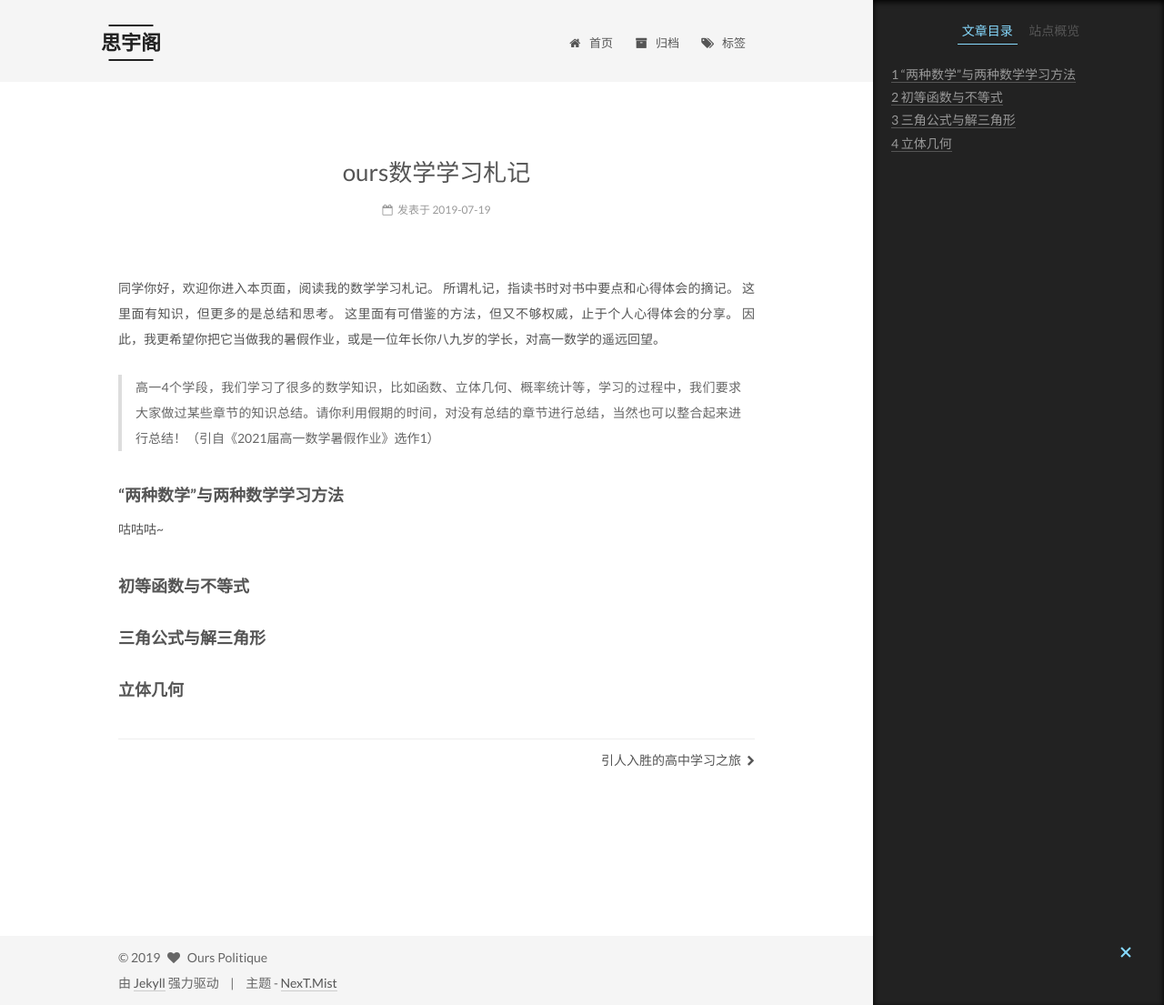
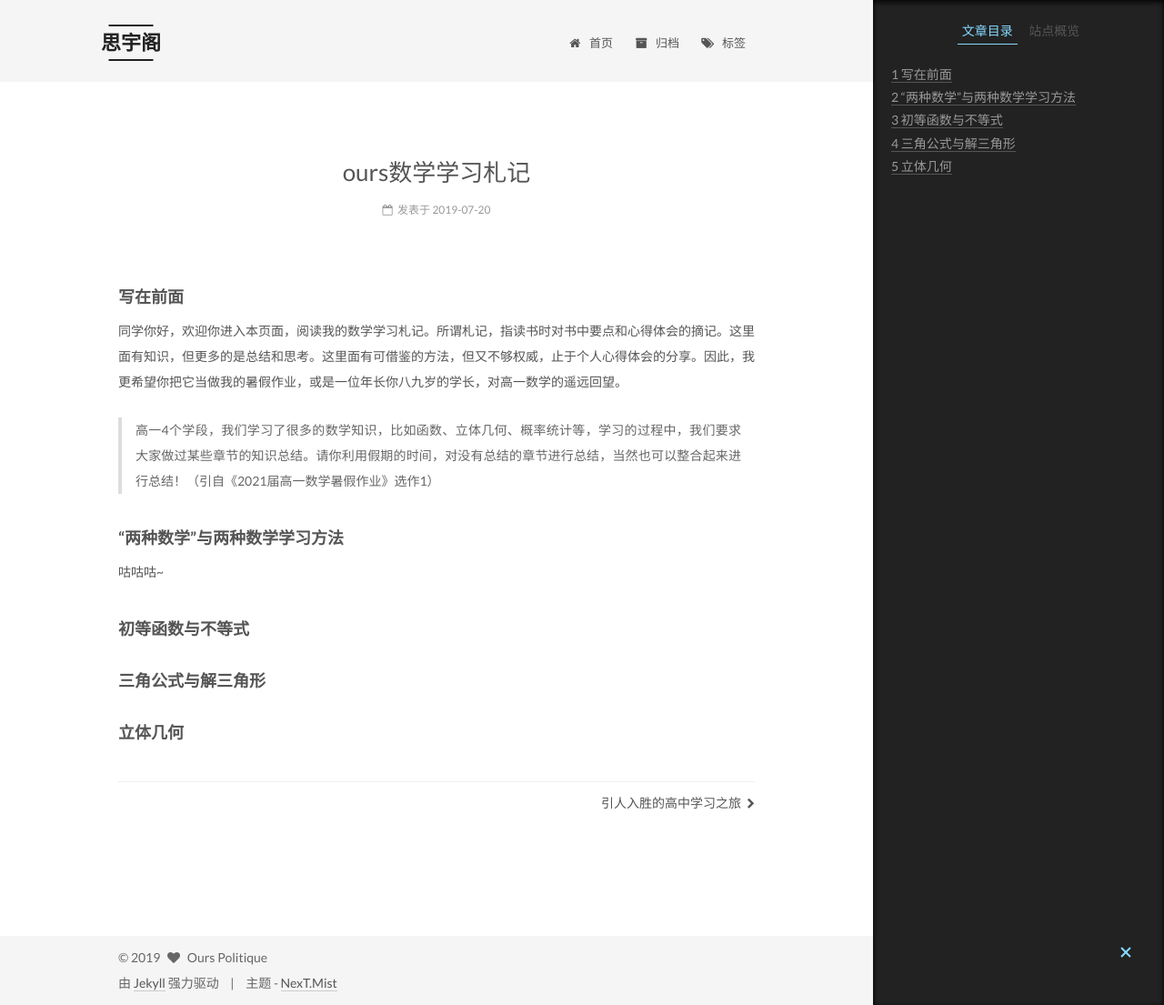
Before and after one commit to ourspolitique/ourspolitique.github.io, a Jekyll site: the page built from _posts/2019-07-09-mathématiques.md, in a window 1280 px wide and 1105 px high. Shown: the whole window at 91% size. Built offline with Jekyll 4.4.1, drawn with Linux system fonts in a browser that asks for light colours.

Commit message:
Update 2019-07-09-mathématiques.md

```diff
--- a/_posts/2019-07-09-mathématiques.md
+++ b/_posts/2019-07-09-mathématiques.md
@@ -1,14 +1,12 @@
 ---
 title: ours数学学习札记
-date: 2019-07-19
+date: 2019-07-20
 tags:
 ---
 
-同学你好，欢迎你进入本页面，阅读我的数学学习札记。
-所谓札记，指读书时对书中要点和心得体会的摘记。
-这里面有知识，但更多的是总结和思考。
-这里面有可借鉴的方法，但又不够权威，止于个人心得体会的分享。
-因此，我更希望你把它当做我的暑假作业，或是一位年长你八九岁的学长，对高一数学的遥远回望。
+#### 写在前面
+
+同学你好，欢迎你进入本页面，阅读我的数学学习札记。所谓札记，指读书时对书中要点和心得体会的摘记。这里面有知识，但更多的是总结和思考。这里面有可借鉴的方法，但又不够权威，止于个人心得体会的分享。因此，我更希望你把它当做我的暑假作业，或是一位年长你八九岁的学长，对高一数学的遥远回望。
 
 > 高一4个学段，我们学习了很多的数学知识，比如函数、立体几何、概率统计等，学习的过程中，我们要求大家做过某些章节的知识总结。请你利用假期的时间，对没有总结的章节进行总结，当然也可以整合起来进行总结！（引自《2021届高一数学暑假作业》选作1）
 
```
